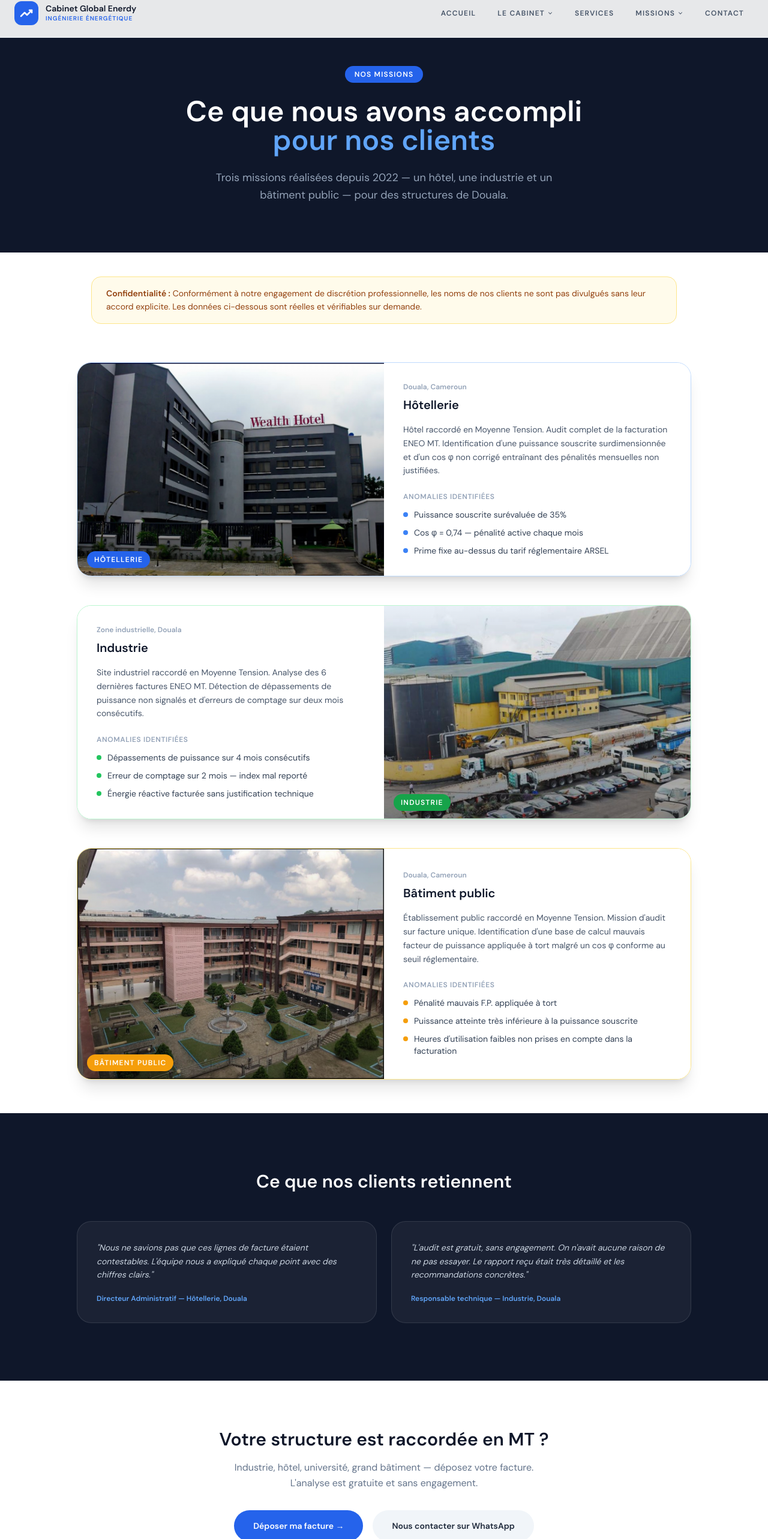
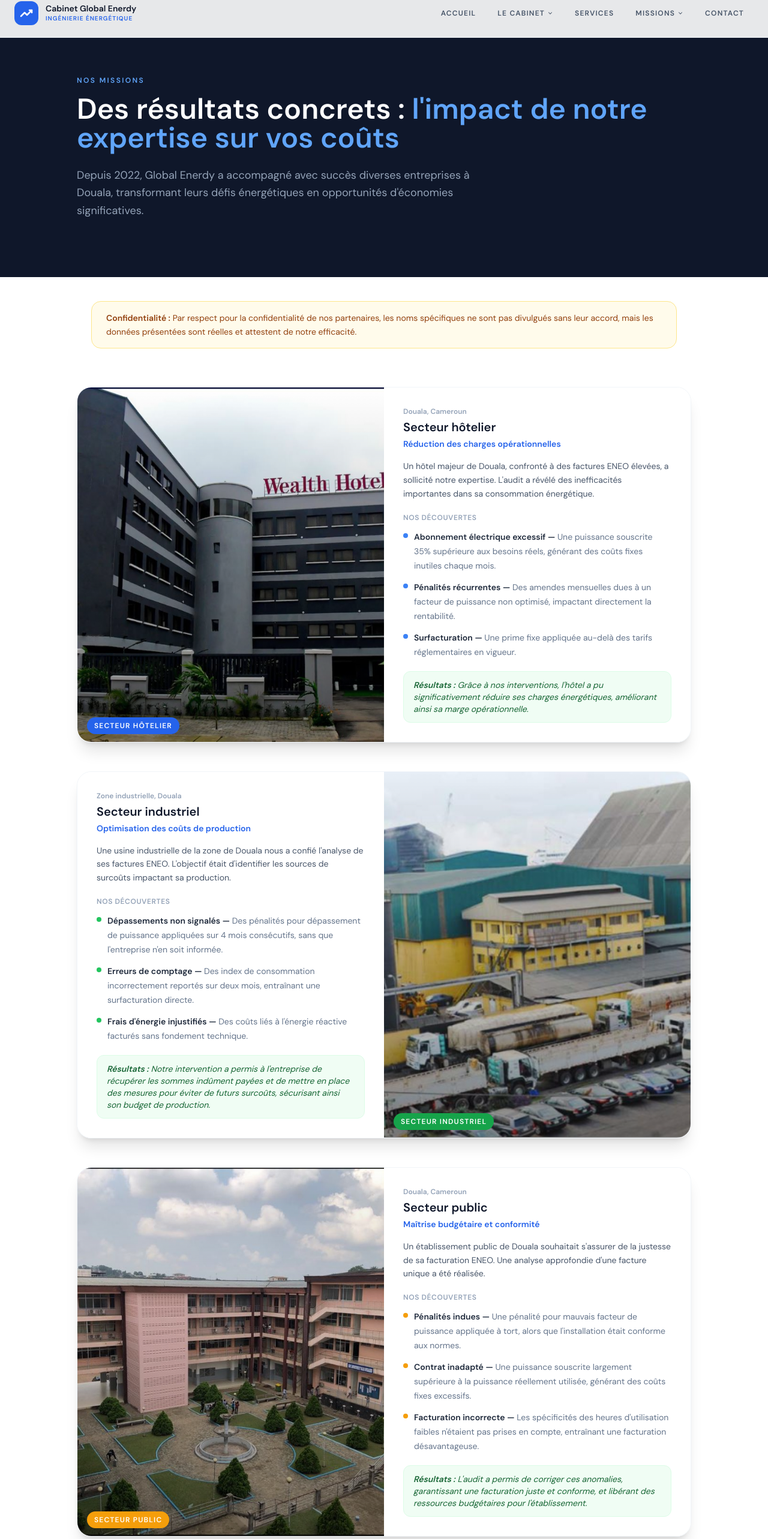
Before and after one commit to cabinetnoahetcie/factura-mt, a Next.js app in the folder frontend/: page /references in a window 1280 px wide. Shown: the part 18-2584 px from the top of the page at 60% size. Built offline with nearby package versions, Linux system fonts and the light colour scheme.

Commit message:
Update page.jsx

```diff
--- a/frontend/app/references/page.jsx
+++ b/frontend/app/references/page.jsx
@@ -4,82 +4,85 @@ import Navbar from '@/components/layout/Navbar';
 import Footer from '@/components/layout/Footer';
 import Link   from 'next/link';
 
-const WA_URL = `https://wa.me/237697252071?text=${encodeURIComponent("Bonjour Cabinet Global Enerdy, je souhaite démarrer un audit de ma facture ENEO MT.")}`;
-
 const REFS = [
   {
     image:   '/images/ref-hotel.jpg',
     alt:     'Hôtel audité par Cabinet Global Enerdy',
-    secteur: 'Hôtellerie',
+    secteur: 'Secteur hôtelier',
+    sous:    'Réduction des charges opérationnelles',
     lieu:    'Douala, Cameroun',
-    desc:    "Hôtel raccordé en Moyenne Tension. Audit complet de la facturation ENEO MT. Identification d'une puissance souscrite surdimensionnée et d'un cos φ non corrigé entraînant des pénalités mensuelles non justifiées.",
+    contexte: "Un hôtel majeur de Douala, confronté à des factures ENEO élevées, a sollicité notre expertise. L'audit a révélé des inefficacités importantes dans sa consommation énergétique.",
     anomalies: [
-      'Puissance souscrite surévaluée de 35%',
-      'Cos φ = 0,74 — pénalité active chaque mois',
-      'Prime fixe au-dessus du tarif réglementaire ARSEL',
+      { titre:'Abonnement électrique excessif',  desc:"Une puissance souscrite 35% supérieure aux besoins réels, générant des coûts fixes inutiles chaque mois." },
+      { titre:'Pénalités récurrentes',           desc:"Des amendes mensuelles dues à un facteur de puissance non optimisé, impactant directement la rentabilité." },
+      { titre:'Surfacturation',                  desc:"Une prime fixe appliquée au-delà des tarifs réglementaires en vigueur." },
     ],
-    color:  'blue',
+    resultat: "Grâce à nos interventions, l'hôtel a pu significativement réduire ses charges énergétiques, améliorant ainsi sa marge opérationnelle.",
+    color: 'blue',
   },
   {
     image:   '/images/ref-usine.jpg',
     alt:     'Usine industrielle auditée par Cabinet Global Enerdy',
-    secteur: 'Industrie',
+    secteur: 'Secteur industriel',
+    sous:    'Optimisation des coûts de production',
     lieu:    'Zone industrielle, Douala',
-    desc:    "Site industriel raccordé en Moyenne Tension. Analyse des 6 dernières factures ENEO MT. Détection de dépassements de puissance non signalés et d'erreurs de comptage sur deux mois consécutifs.",
+    contexte: "Une usine industrielle de la zone de Douala nous a confié l'analyse de ses factures ENEO. L'objectif était d'identifier les sources de surcoûts impactant sa production.",
     anomalies: [
-      'Dépassements de puissance sur 4 mois consécutifs',
-      'Erreur de comptage sur 2 mois — index mal reporté',
-      'Énergie réactive facturée sans justification technique',
+      { titre:'Dépassements non signalés',   desc:"Des pénalités pour dépassement de puissance appliquées sur 4 mois consécutifs, sans que l'entreprise n'en soit informée." },
+      { titre:'Erreurs de comptage',         desc:"Des index de consommation incorrectement reportés sur deux mois, entraînant une surfacturation directe." },
+      { titre:'Frais d\'énergie injustifiés', desc:"Des coûts liés à l'énergie réactive facturés sans fondement technique." },
     ],
+    resultat: "Notre intervention a permis à l'entreprise de récupérer les sommes indûment payées et de mettre en place des mesures pour éviter de futurs surcoûts, sécurisant ainsi son budget de production.",
     color: 'green',
   },
   {
     image:   '/images/ref-ecole.jpg',
     alt:     'Bâtiment public audité par Cabinet Global Enerdy',
-    secteur: 'Bâtiment public',
+    secteur: 'Secteur public',
+    sous:    'Maîtrise budgétaire et conformité',
     lieu:    'Douala, Cameroun',
-    desc:    "Établissement public raccordé en Moyenne Tension. Mission d'audit sur facture unique. Identification d'une base de calcul mauvais facteur de puissance appliquée à tort malgré un cos φ conforme au seuil réglementaire.",
+    contexte: "Un établissement public de Douala souhaitait s'assurer de la justesse de sa facturation ENEO. Une analyse approfondie d'une facture unique a été réalisée.",
     anomalies: [
-      'Pénalité mauvais F.P. appliquée à tort',
-      'Puissance atteinte très inférieure à la puissance souscrite',
-      "Heures d'utilisation faibles non prises en compte dans la facturation",
+      { titre:'Pénalités indues',      desc:"Une pénalité pour mauvais facteur de puissance appliquée à tort, alors que l'installation était conforme aux normes." },
+      { titre:'Contrat inadapté',      desc:"Une puissance souscrite largement supérieure à la puissance réellement utilisée, générant des coûts fixes excessifs." },
+      { titre:'Facturation incorrecte', desc:"Les spécificités des heures d'utilisation faibles n'étaient pas prises en compte, entraînant une facturation désavantageuse." },
     ],
+    resultat: "L'audit a permis de corriger ces anomalies, garantissant une facturation juste et conforme, et libérant des ressources budgétaires pour l'établissement.",
     color: 'amber',
   },
 ];
 
 const COLORS = {
-  blue:  { badge:'bg-blue-600',  border:'border-blue-200',  dot:'bg-blue-500',  tag:'bg-blue-50 text-blue-700'   },
-  green: { badge:'bg-green-600', border:'border-green-200', dot:'bg-green-500', tag:'bg-green-50 text-green-700' },
-  amber: { badge:'bg-amber-500', border:'border-amber-200', dot:'bg-amber-500', tag:'bg-amber-50 text-amber-700' },
+  blue:  { top:'border-blue-500',  dot:'bg-blue-500',  badge:'bg-blue-600'  },
+  green: { top:'border-green-500', dot:'bg-green-500', badge:'bg-green-600' },
+  amber: { top:'border-amber-500', dot:'bg-amber-500', badge:'bg-amber-500' },
 };
 
 export default function References() {
   return (
-    <div className="min-h-screen bg-white font-sans">
+    <div className="min-h-screen bg-white font-sans selection:bg-blue-100">
       <Navbar onAudit={() => {}} />
 
-      {/* Hero */}
-      <section className="bg-slate-900 pt-32 pb-20 px-6 text-center">
-        <span className="inline-block bg-blue-600 text-white text-xs font-bold uppercase tracking-widest px-4 py-1.5 rounded-full mb-6">
-          Nos missions
-        </span>
-        <h1 className="text-4xl md:text-5xl font-extrabold text-white leading-tight mb-6 max-w-3xl mx-auto">
-          Ce que nous avons accompli<br/>
-          <span className="text-blue-400">pour nos clients</span>
-        </h1>
-        <p className="text-slate-400 text-lg max-w-xl mx-auto leading-relaxed">
-          Trois missions réalisées depuis 2022 — un hôtel, une industrie
-          et un bâtiment public — pour des structures de Douala.
-        </p>
+      <section className="bg-slate-900 pt-36 pb-24 px-6">
+        <div className="max-w-5xl mx-auto">
+          <p className="text-blue-400 font-bold text-xs uppercase tracking-[0.2em] mb-4">Nos missions</p>
+          <h1 className="text-4xl md:text-5xl font-extrabold text-white leading-tight mb-6">
+            Des résultats concrets :{' '}
+            <span className="text-blue-400">l'impact de notre expertise sur vos coûts</span>
+          </h1>
+          <p className="text-slate-400 text-lg max-w-2xl leading-relaxed">
+            Depuis 2022, Global Enerdy a accompagné avec succès diverses entreprises à Douala,
+            transformant leurs défis énergétiques en opportunités d'économies significatives.
+          </p>
+        </div>
       </section>
 
       {/* Note confidentialité */}
       <div className="max-w-5xl mx-auto px-6 pt-10 pb-2">
         <div className="bg-amber-50 border border-amber-200 rounded-2xl px-6 py-4 text-sm text-amber-800 leading-relaxed">
-          <strong>Confidentialité :</strong> Conformément à notre engagement de discrétion professionnelle,
-          les noms de nos clients ne sont pas divulgués sans leur accord explicite.
-          Les données ci-dessous sont réelles et vérifiables sur demande.
+          <strong>Confidentialité :</strong> Par respect pour la confidentialité de nos partenaires,
+          les noms spécifiques ne sont pas divulgués sans leur accord, mais les données présentées
+          sont réelles et attestent de notre efficacité.
         </div>
       </div>
 
@@ -90,17 +93,9 @@ export default function References() {
             const c = COLORS[ref.color];
             const reverse = i % 2 === 1;
             return (
-              <div
-                key={i}
-                className={`grid grid-cols-1 lg:grid-cols-2 gap-0 rounded-3xl overflow-hidden shadow-xl border ${c.border}`}
-              >
-                {/* Image */}
+              <div key={i} className={`grid grid-cols-1 lg:grid-cols-2 gap-0 rounded-3xl overflow-hidden shadow-xl border border-slate-100`}>
                 <div className={`relative h-72 lg:h-auto ${reverse ? 'lg:order-2' : ''}`}>
-                  <img
-                    src={ref.image}
-                    alt={ref.alt}
-                    className="w-full h-full object-cover"
-                  />
+                  <img src={ref.image} alt={ref.alt} className="w-full h-full object-cover"/>
                   <div className="absolute inset-0 bg-gradient-to-t from-black/40 to-transparent"/>
                   <div className="absolute bottom-4 left-4">
                     <span className={`text-xs font-bold uppercase tracking-widest px-3 py-1.5 rounded-full text-white ${c.badge}`}>
@@ -108,24 +103,26 @@ export default function References() {
                     </span>
                   </div>
                 </div>
-
-                {/* Contenu */}
                 <div className={`bg-white p-8 flex flex-col justify-center ${reverse ? 'lg:order-1' : ''}`}>
-                  <div className="text-xs text-slate-400 font-semibold mb-2">{ref.lieu}</div>
-                  <h3 className="text-xl font-extrabold text-slate-900 mb-4">{ref.secteur}</h3>
-                  <p className="text-slate-600 text-sm leading-relaxed mb-6">{ref.desc}</p>
-
-                  <div className="text-xs font-bold text-slate-400 uppercase tracking-wider mb-3">
-                    Anomalies identifiées
-                  </div>
-                  <ul className="space-y-2.5">
+                  <div className="text-xs text-slate-400 font-semibold mb-1">{ref.lieu}</div>
+                  <h3 className="text-xl font-extrabold text-slate-900 mb-1">{ref.secteur}</h3>
+                  <p className="text-sm font-semibold text-blue-600 mb-4">{ref.sous}</p>
+                  <p className="text-slate-600 text-sm leading-relaxed mb-5">{ref.contexte}</p>
+                  <div className="text-xs font-bold text-slate-400 uppercase tracking-wider mb-3">Nos découvertes</div>
+                  <ul className="space-y-3 mb-5">
                     {ref.anomalies.map((a, j) => (
-                      <li key={j} className="flex items-start gap-2.5 text-sm text-slate-700">
+                      <li key={j} className="flex items-start gap-2.5">
                         <span className={`w-2 h-2 rounded-full ${c.dot} mt-1.5 flex-shrink-0`}/>
-                        {a}
+                        <div>
+                          <span className="text-sm font-bold text-slate-800">{a.titre} — </span>
+                          <span className="text-sm text-slate-500">{a.desc}</span>
+                        </div>
                       </li>
                     ))}
                   </ul>
+                  <div className="bg-green-50 border border-green-100 rounded-xl px-4 py-3 text-sm text-green-800 italic">
+                    <strong>Résultats :</strong> {ref.resultat}
+                  </div>
                 </div>
               </div>
             );
@@ -136,18 +133,19 @@ export default function References() {
       {/* Témoignages */}
       <section className="bg-slate-900 py-24 px-6">
         <div className="max-w-5xl mx-auto">
-          <h2 className="text-3xl font-bold text-white text-center mb-12">
-            Ce que nos clients retiennent
+          <h2 className="text-3xl font-bold text-white text-center mb-4">
+            Le témoignage de nos partenaires
           </h2>
+          <p className="text-slate-400 text-center mb-12">La valeur de notre accompagnement</p>
           <div className="grid grid-cols-1 md:grid-cols-2 gap-6">
             {[
               {
-                txt:    '"Nous ne savions pas que ces lignes de facture étaient contestables. L\'équipe nous a expliqué chaque point avec des chiffres clairs."',
-                auteur: 'Directeur Administratif — Hôtellerie, Douala',
+                txt:    '"Nous ignorions que de telles économies étaient possibles. L\'équipe de Global Enerdy a su nous éclairer avec une clarté remarquable, chiffres à l\'appui, sur chaque opportunité d\'optimisation."',
+                auteur: 'Directeur Administratif, Secteur Hôtelier, Douala',
               },
               {
-                txt:    '"L\'audit est gratuit, sans engagement. On n\'avait aucune raison de ne pas essayer. Le rapport reçu était très détaillé et les recommandations concrètes."',
-                auteur: 'Responsable technique — Industrie, Douala',
+                txt:    '"L\'approche sans engagement de Global Enerdy a été décisive. Le rapport d\'audit, d\'une précision exemplaire, nous a fourni des recommandations concrètes et immédiatement applicables."',
+                auteur: 'Responsable Technique, Secteur Industriel, Douala',
               },
             ].map((t, i) => (
               <div key={i} className="bg-white/5 border border-white/10 rounded-3xl p-8">
@@ -162,22 +160,15 @@ export default function References() {
       {/* CTA */}
       <section className="bg-white py-20 px-6 text-center">
         <h2 className="text-2xl md:text-3xl font-extrabold text-slate-900 mb-4">
-          Votre structure est raccordée en MT ?
+          Votre prochaine référence : lancez votre audit gratuit
         </h2>
         <p className="text-slate-500 mb-8 max-w-lg mx-auto leading-relaxed">
-          Industrie, hôtel, université, grand bâtiment — déposez votre facture.
-          L'analyse est gratuite et sans engagement.
+          Que vous soyez une industrie, un hôtel, une université ou un grand bâtiment,
+          si votre structure est raccordée en Moyenne Tension, des économies vous attendent.
         </p>
-        <div className="flex flex-col sm:flex-row gap-4 justify-center">
-          <Link href="/"
-            className="bg-blue-600 text-white px-8 py-4 rounded-full font-bold hover:bg-blue-700 transition-all text-sm">
-            Déposer ma facture →
-          </Link>
-          <a href={WA_URL} target="_blank" rel="noopener noreferrer"
-            className="bg-slate-100 text-slate-800 px-8 py-4 rounded-full font-bold hover:bg-slate-200 transition-all text-sm">
-            Nous contacter sur WhatsApp
-          </a>
-        </div>
+        <Link href="/" className="inline-block bg-slate-900 text-white px-10 py-4 rounded-full font-bold hover:bg-blue-600 transition-all text-sm">
+          Déposer ma facture ENEO →
+        </Link>
       </section>
 
       <Footer />
```
